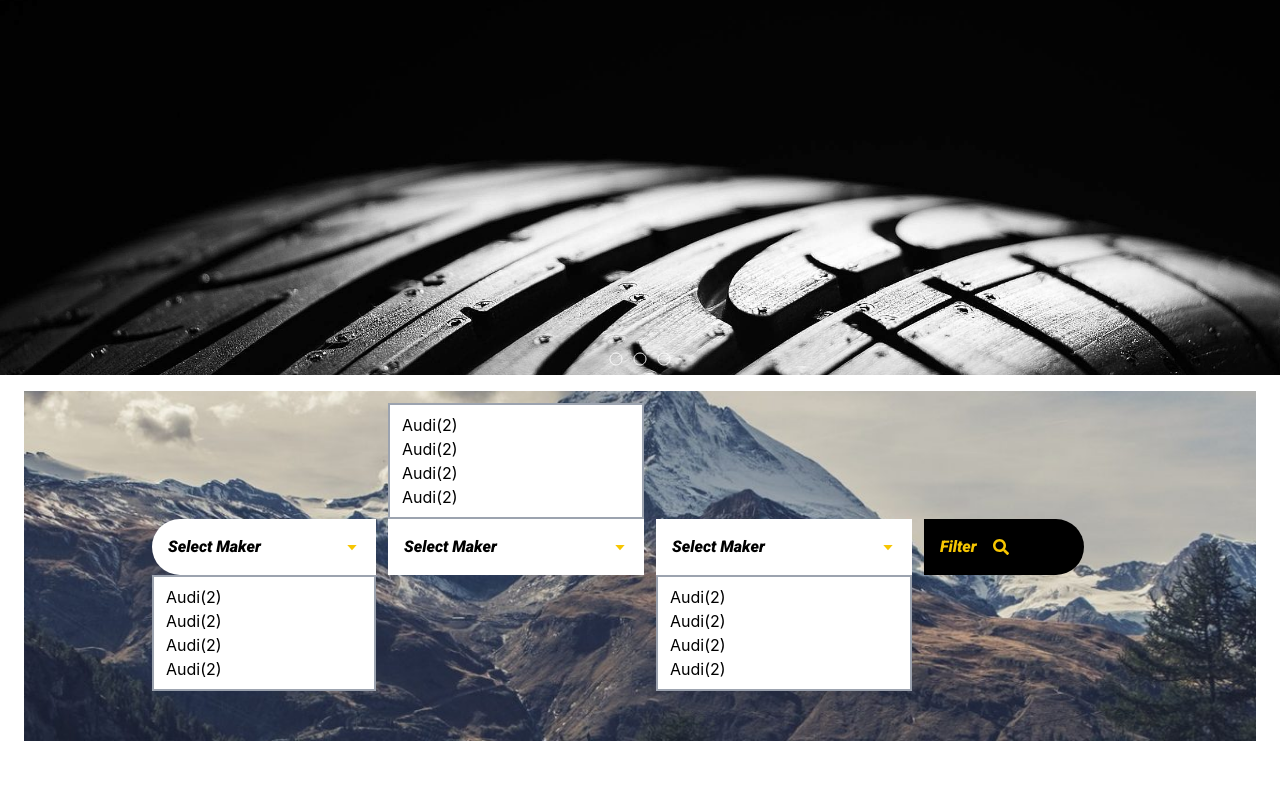
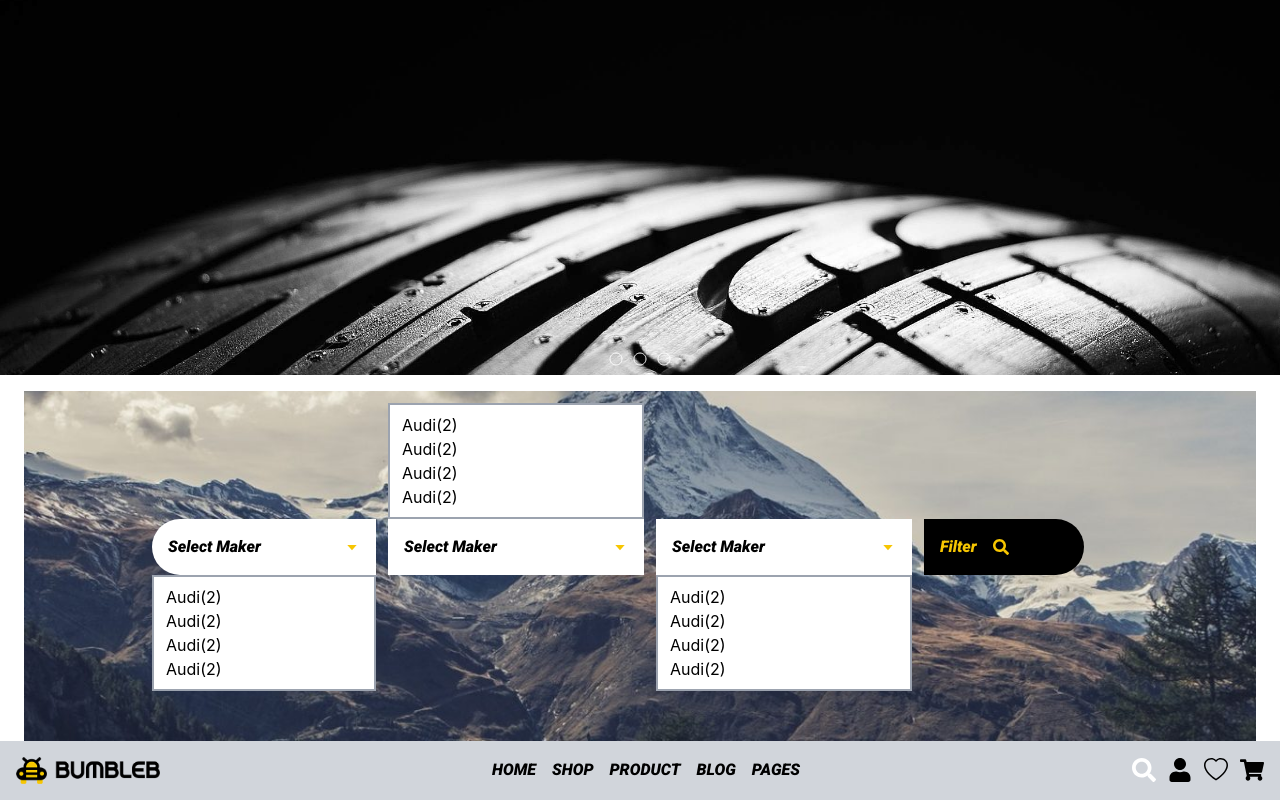
Before and after one commit to Kibet-mutai/Spare-shop, a React (Vite) app: page / in a window 1280 px wide. Shown: the part 263-1063 px from the top of the page. Before the commit the page ends 1004 px from the top, so only its background shows below. Built offline with nearby package versions, Linux system fonts and the light colour scheme; a web font is replaced by a local one.

Commit message:
Add hover navbar

```diff
--- a/src/App.tsx
+++ b/src/App.tsx
@@ -1,9 +1,11 @@
+import { Hover } from "./Layouts/Hover";
 import { Navbar } from "./Layouts/Navbar";
 
 function App() {
   return (
     <>
       <Navbar />
+      <Hover />
     </>
   );
 }
--- a/src/Components/Filter.tsx
+++ b/src/Components/Filter.tsx
@@ -6,6 +6,7 @@ export const Filter = () => {
     url: "src/assets/Images/matterhorn-1313x875.jpg",
   };
   return (
+    <>
       <div
         style={{ backgroundImage: `url(${bgImage.url})` }}
         className="bg-cover bg-center max-w-[1440px] h-[350px] m-auto mt-4 mx-6"
@@ -114,5 +115,6 @@ export const Filter = () => {
           </div>
         </div>
       </div>
+    </>
   );
 };
--- /dev/null
+++ b/src/Layouts/Hover.tsx
@@ -0,0 +1,49 @@
+import { FaSearch, FaShoppingCart, FaUser } from "react-icons/fa";
+import { BsHeart } from "react-icons/bs";
+
+export const Hover = () => {
+  return (
+    <div className="bg-gray-300 flex items-center justify-between p-4">
+      <div className="logo-img">
+        <img src="src/assets/Images/logo-1.png" className="w-36" alt="Logo" />
+      </div>
+      <div className="flex flex-row gap-x-4">
+        <a href="#">
+          <h2 className="heading-text uppercase">Home</h2>
+        </a>
+        <a href="#">
+          <h2 className="heading-text uppercase">Shop</h2>
+        </a>
+        <a href="#">
+          <h2 className="heading-text uppercase">Product</h2>
+        </a>
+        <a href="#">
+          <h2 className="heading-text uppercase">Blog</h2>
+        </a>
+        <a href="#">
+          <h2 className="heading-text uppercase">Pages</h2>
+        </a>
+      </div>
+      <div className="flex flex-row gap-x-3">
+        <button className="cursor-pointer">
+          <FaSearch className="w-6 h-6 text-white border-black" />
+        </button>
+        <div className="icons-items">
+          <a href="#account">
+            <FaUser className="w-6 h-6" />
+          </a>
+        </div>
+        <div className="icons-items">
+          <a href="#wishlist">
+            <BsHeart className="w-6 h-6" />
+          </a>
+        </div>
+        <div className="icons-items">
+          <a href="#cart">
+            <FaShoppingCart className="w-6 h-6" />
+          </a>
+        </div>
+      </div>
+    </div>
+  );
+};
--- a/src/Layouts/Navbar.tsx
+++ b/src/Layouts/Navbar.tsx
@@ -175,17 +175,17 @@ export const Navbar = () => {
           </button>
         </div>
         <div className="flex flex-row gap-x-4">
-          <div className="icons">
+          <div className="icons-items">
             <a href="#account">
               <FaUser className="w-6 h-6" />
             </a>
           </div>
-          <div className="icons">
+          <div className="icons-items">
             <a href="#wishlist">
               <BsHeart className="w-6 h-6" />
             </a>
           </div>
-          <div className="icons">
+          <div className="icons-items">
             <a href="#cart">
               <FaShoppingCart className="w-6 h-6" />
             </a>
```
Lines whose indentation alone changed are shown as unchanged.
